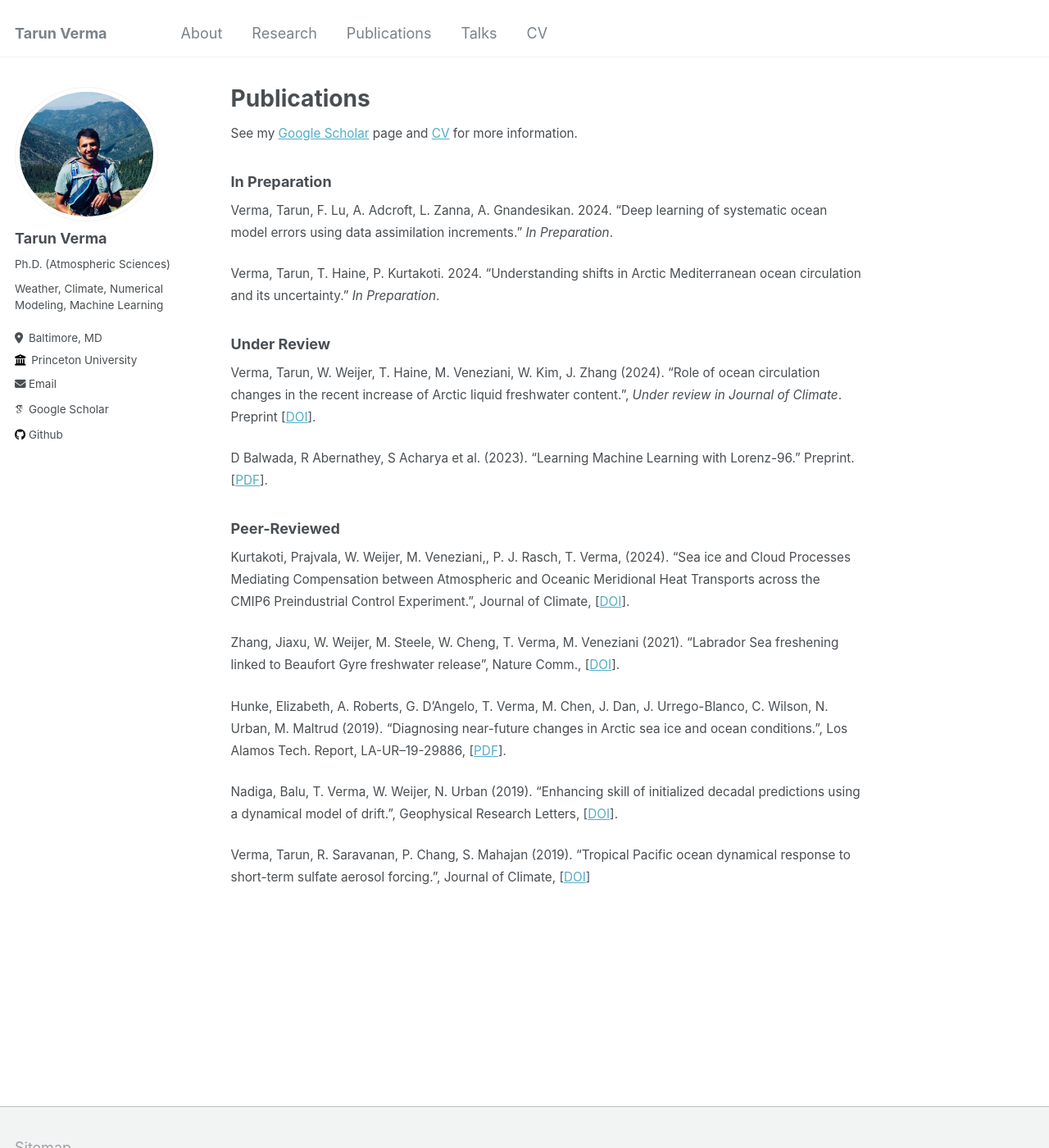
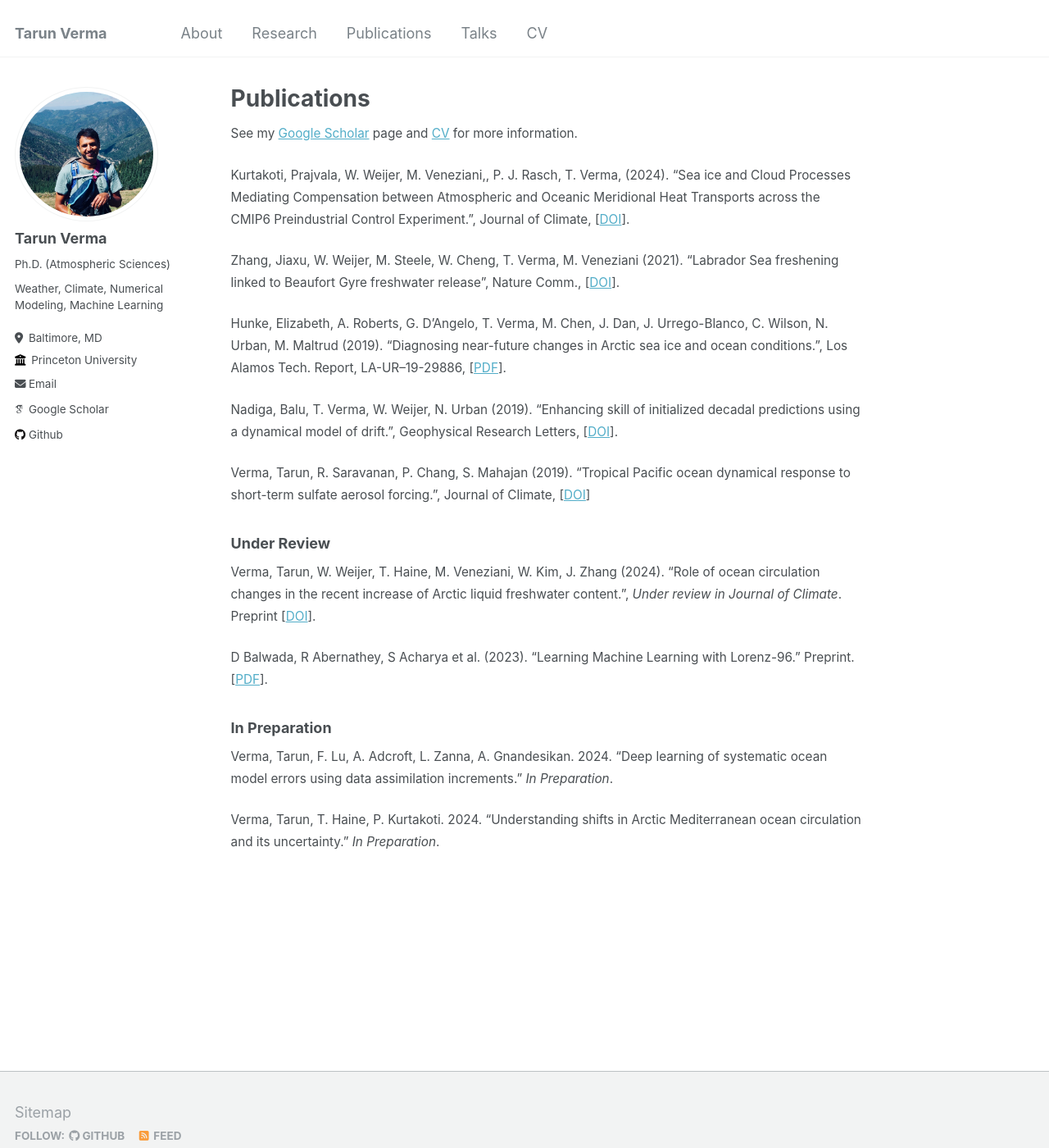
Before and after one commit to shiprock-1583/shiprock-1583.github.io, a Jekyll site: the page built from _pages/publications.md, in a window 1280 px wide and 1400 px high. Shown: the whole window at 82% size. Built offline with Jekyll 4.4.1, drawn with Linux system fonts in a browser that asks for light colours; some web fonts are replaced; part of the change alters nothing that is shown.

Commit message:
Update publications.md

```diff
--- a/_pages/publications.md
+++ b/_pages/publications.md
@@ -9,19 +9,6 @@ author_profile: true
 
 <span style="font-size:0.85em;"> See my [Google Scholar](https://scholar.google.com/citations?user=axe4WfMAAAAJ&hl=en&oi=ao) page and [CV](https://shiprock-1583.github.io/files/CV.pdf) for more information.</span>
 
-### In Preparation
-<span style="font-size:0.85em;"> Verma, Tarun, F. Lu, A. Adcroft, L. Zanna, A. Gnandesikan. 2024. "Deep learning
-of systematic ocean model errors using data assimilation increments." *In Preparation*. </span>
-
-<span style="font-size:0.85em;"> Verma, Tarun, T. Haine, P. Kurtakoti. 2024. "Understanding shifts in Arctic
-Mediterranean ocean circulation and its uncertainty." *In Preparation*. </span>
-
-### Under Review
-<span style="font-size:0.85em;"> Verma, Tarun, W. Weijer, T. Haine, M. Veneziani, W. Kim, J. Zhang (2024). "Role of ocean circulation changes in the recent increase of Arctic liquid freshwater content.", *Under review in Journal of Climate*. Preprint [[DOI](https://doi.org/10.22541/essoar.172313451.18013979/v1)]. </span>
-
-<span style="font-size:0.85em;"> D Balwada, R Abernathey, S Acharya et al. (2023). "Learning Machine Learning with Lorenz-96." Preprint. [[PDF](https://d197for5662m48.cloudfront.net/documents/publicationstatus/182343/preprint_pdf/043b7b88437a3e6904fd291d3a6e5f40.pdf)]. </span>
-
-### Peer-Reviewed
 <span style="font-size:0.85em;"> Kurtakoti, Prajvala, W. Weijer, M. Veneziani,, P. J. Rasch, T. Verma, (2024). "Sea ice and Cloud Processes Mediating Compensation between Atmospheric and Oceanic Meridional Heat Transports across the CMIP6 Preindustrial Control Experiment.", Journal of Climate, [[DOI](https://doi.org/10.1175/JCLI-D-23-0103.1)]. </span>
 
 <span style="font-size:0.85em;"> Zhang, Jiaxu, W. Weijer, M. Steele, W. Cheng, T. Verma, M. Veneziani (2021). "Labrador Sea freshening linked to Beaufort Gyre freshwater release", Nature Comm., [[DOI](https://doi.org/10.1038/s41467-021-21470-3)]. </span>
@@ -31,3 +18,15 @@ Mediterranean ocean circulation and its uncertainty." *In Preparation*. </span>
 <span style="font-size:0.85em;"> Nadiga, Balu, T. Verma, W. Weijer, N. Urban (2019). "Enhancing skill of initialized decadal predictions using a dynamical model of drift.", Geophysical Research Letters, [[DOI](https://doi.org/10.1029/2019GL084223)]. </span>
 
 <span style="font-size:0.85em;"> Verma, Tarun, R. Saravanan, P. Chang, S. Mahajan (2019). "Tropical Pacific ocean dynamical response to short-term sulfate aerosol forcing.", Journal of Climate, [[DOI](https://doi.org/10.1175/JCLI-D-19-0050.1)] </span>
+
+### Under Review
+<span style="font-size:0.85em;"> Verma, Tarun, W. Weijer, T. Haine, M. Veneziani, W. Kim, J. Zhang (2024). "Role of ocean circulation changes in the recent increase of Arctic liquid freshwater content.", *Under review in Journal of Climate*. Preprint [[DOI](https://doi.org/10.22541/essoar.172313451.18013979/v1)]. </span>
+
+<span style="font-size:0.85em;"> D Balwada, R Abernathey, S Acharya et al. (2023). "Learning Machine Learning with Lorenz-96." Preprint. [[PDF](https://d197for5662m48.cloudfront.net/documents/publicationstatus/182343/preprint_pdf/043b7b88437a3e6904fd291d3a6e5f40.pdf)]. </span>
+
+### In Preparation
+<span style="font-size:0.85em;"> Verma, Tarun, F. Lu, A. Adcroft, L. Zanna, A. Gnandesikan. 2024. "Deep learning
+of systematic ocean model errors using data assimilation increments." *In Preparation*. </span>
+
+<span style="font-size:0.85em;"> Verma, Tarun, T. Haine, P. Kurtakoti. 2024. "Understanding shifts in Arctic
+Mediterranean ocean circulation and its uncertainty." *In Preparation*. </span>
```
